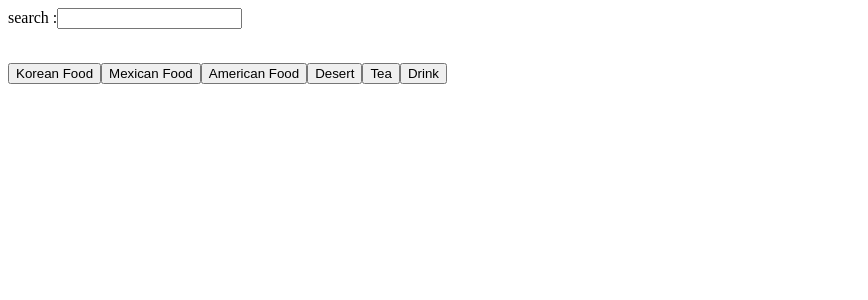
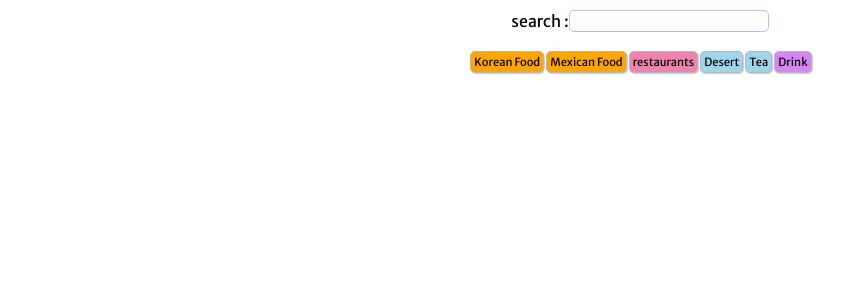
Before and after one commit to jenOng19/food-tinder, a React app: page / in a window 1280 px wide. Shown: the top 300 px of the page, without its empty margins (0-868 px from the left). Built offline with nearby package versions, Linux system fonts and the light colour scheme; the HTML template or start-up script is replaced by a standard one.

Commit message:
add css on buttons

```diff
--- a/src/components/Game/Game.css
+++ b/src/components/Game/Game.css
@@ -1,10 +1,43 @@
+@import url('https://fonts.googleapis.com/css?family=Merriweather+Sans&display=swap');
 .random-button{
     background-color: slategray;
     padding:5px;
     border-radius: 5px;
     border: 2px solid gray
 }
-
 .hide{
     display: none;
 }
+
+.search {
+    text-align: center;
+    font-family: 'Merriweather Sans', sans-serif;
+}
+.input__form{
+    all: unset;
+    border: 1.5px solid rgb(180, 193, 228);
+    border-radius: 5px;
+    margin-top: 2px;
+    margin-bottom: 2px;
+}
+.food1, .food2, .food3, .desert, .drink {
+    all: unset;
+    font-size: 0.7rem;
+    border: 1px solid rgb(177, 182, 197);
+    border-radius: 5px;
+    padding: 3px;
+    margin-left: 2px;
+    box-shadow: 1px 1px 1px  #ccc;
+}
+.food1, .food2 {
+    background-color: orange;
+}
+.food3 {
+    background-color: rgb(238, 132, 173);
+}
+.drink {
+    background-color: rgb(212, 134, 243);
+}
+.desert {
+    background-color: rgb(160, 212, 233);
+}
--- a/src/components/Game/Game.jsx
+++ b/src/components/Game/Game.jsx
@@ -36,7 +36,7 @@ class Game extends Component {
       },
       params: {
         term : this.state.param,
-        limit: 16
+        limit: 8
       }
       })
       .then((res) => {
@@ -127,14 +127,13 @@ class Game extends Component {
           <form className="search__form" onSubmit={this.handleSubmit}>
             <label>
               search :
-              <input type="text" value={this.state.search} onChange={this.handleChange} /><p className="error"></p>
-              <br/>
+              <input className = "input__form" type="text" value={this.state.search} onChange={this.handleChange} /><p className="error"></p>
           </label>
           </form>
           <div className="food__button">
-            <button value="Koreanfood" className="food" onClick={this.handleClick}>Korean Food</button>
-            <button value="mexicanfood" className="drink" onClick={this.handleClick}>Mexican Food</button>
-            <button value="americanfood" className="drink" onClick={this.handleClick}>American Food</button>
+            <button value="Korean" className="food1" onClick={this.handleClick}>Korean Food</button>
+            <button value="mexican" className="food2" onClick={this.handleClick}>Mexican Food</button>
+            <button value="restaurant" className="food3" onClick={this.handleClick}>restaurants</button>
             <button value="desert" className="desert" onClick={this.handleClick}>Desert</button>
             <button value="tea" className="desert" onClick={this.handleClick}>Tea</button>
             <button value="bar" className="drink" onClick={this.handleClick}>Drink</button>
```
Also changed, not shown: 2 other files (tests, documents, lock files or other folders).
